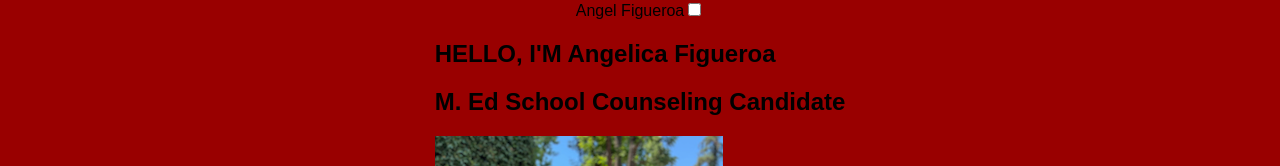
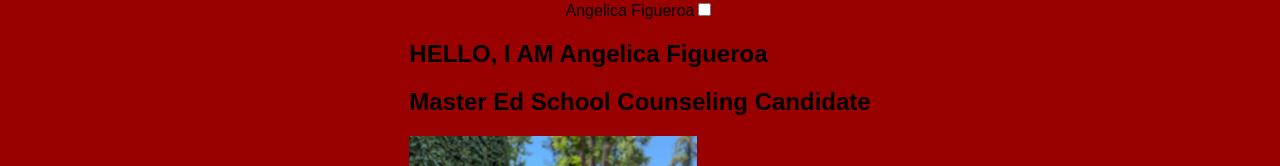
Before and after one commit to Joes-BitGit/angel-portfolio, a React (Create React App) app: page / in a window 1280 px wide. Shown: the top 166 px of the page. Built offline with nearby package versions, Linux system fonts and the light colour scheme.

Commit message:
testing changes

```diff
--- a/src/App.js
+++ b/src/App.js
@@ -14,7 +14,7 @@ function App() {
     <div className="App">
       <section className="navbar">
         <nav>
-          Angel Figueroa
+          Angelica Figueroa
           <input type="checkbox" id="nav-menu" />
           <label htmlFor="nav-menu" id="nav-icon">
             <span></span>
@@ -24,8 +24,8 @@ function App() {
         </nav>
       </section>
       <section className="heading">
-        <h1 className="name">HELLO, I'M Angelica Figueroa</h1>
-        <h2 id="title">M. Ed School Counseling Candidate</h2>
+        <h1 className="name">HELLO, I AM Angelica Figueroa</h1>
+        <h2 id="title">Master Ed School Counseling Candidate</h2>
 
         <img src={profilepic} alt="portfolio of candidate" />
         <p>PPS-SC Credential (Pending)</p>
```
